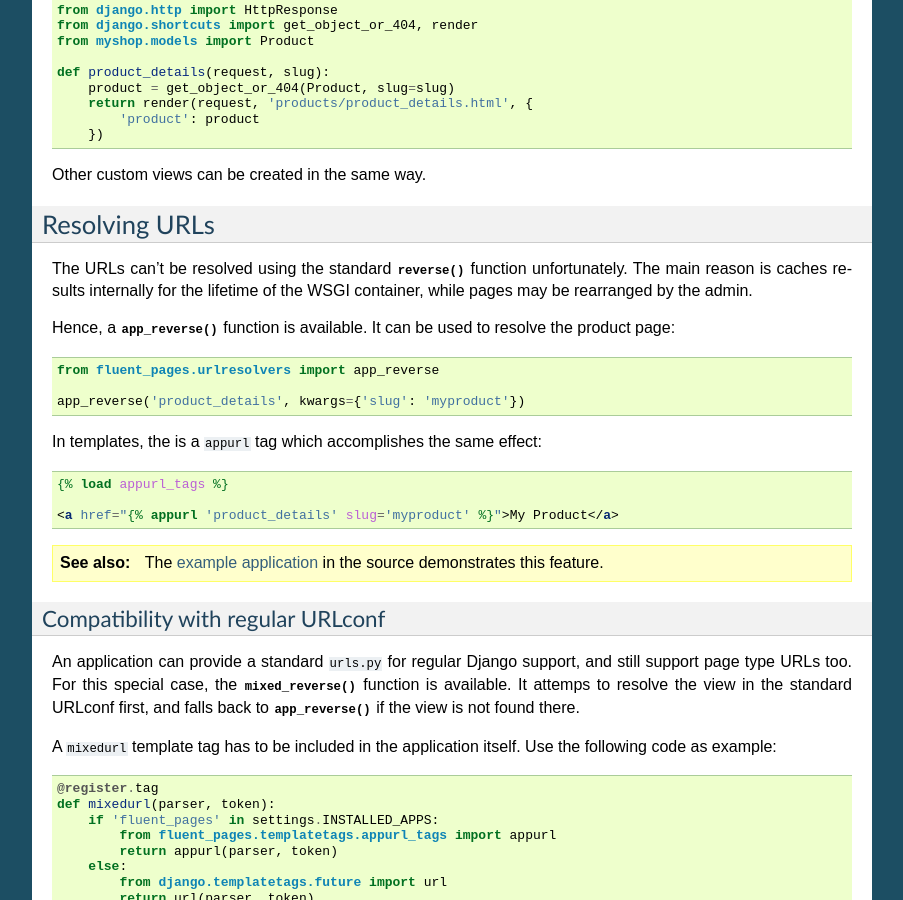
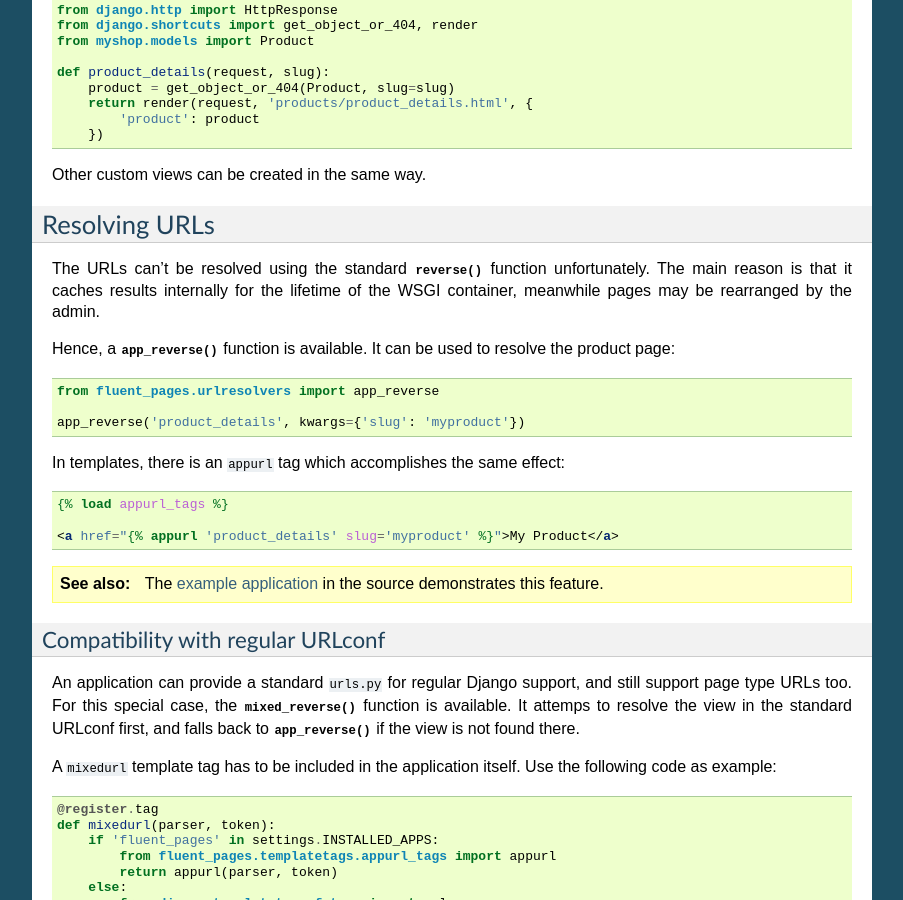
Before and after one commit to django-fluent/django-fluent-pages, a Sphinx documentation site: the page built from docs/newpagetypes/urls.rst, in a window 1280 px wide and 900 px high, scrolled down 556 px. Shown: the whole window, without its empty margins (198-1101 px from the left). Built offline with Sphinx 7.4.7, drawn with Linux system fonts in a browser that asks for light colours.

Commit message:
Minor doc fixes

```diff
--- a/README.rst
+++ b/README.rst
@@ -5,7 +5,7 @@
 django-fluent-pages
 ===================
 
-This is a stand alone module, which provides:
+This is a stand-alone module, which provides:
 
   " A polymorphic page structure to display CMS content in a tree. "
 
@@ -185,7 +185,7 @@ To resolve the URLs, there are 2 functions available:
 * ``fluent_pages.urlresolvers.mixed_reverse()`` - this resolver tries ``app_reverse()`` first, and falls back to the standard ``reverse()``.
 
 The ``mixed_reverse()`` is useful for third party applications which
-can operate either stand alone (mounted in the normal URLconf),
+can operate either stand-alone (mounted in the normal URLconf),
 or operate as page type node in combination with *django-fluent-pages*.
 These features are also used by django-fluent-blogs_ to provide a "Blog" page type
 that can be added to a random point of the tree.
--- a/docs/newpagetypes/models.rst
+++ b/docs/newpagetypes/models.rst
@@ -125,7 +125,7 @@ After adding it, the admin interface will be visible:
   :scale: 95
   :alt: Webshop page type admin interface
 
-The appearance at the website, depends on the sites CSS theme off course.
+The appearance on the website depends on the site's CSS theme, of course.
 
 This example showed how a new plugin can be created within 5-15 minutes!
 To continue, see :doc:`rendering` to implement custom rendering.
--- a/docs/newpagetypes/rendering.rst
+++ b/docs/newpagetypes/rendering.rst
@@ -70,7 +70,7 @@ The standard :func:`~fluent_pages.extensions.PageTypePlugin.get_response` method
         )
 
 * It takes the template from :func:`~fluent_pages.extensions.PageTypePlugin.get_render_template`.
-* It uses the the context provided by :func:`~fluent_pages.extensions.PageTypePlugin.get_context`.
+* It uses the context provided by :func:`~fluent_pages.extensions.PageTypePlugin.get_context`.
 * It uses :func:`~fluent_pages.extensions.PageTypePlugin.response_class` class to output the response.
 
 .. note::
--- a/docs/newpagetypes/urls.rst
+++ b/docs/newpagetypes/urls.rst
@@ -51,8 +51,8 @@ Resolving URLs
 --------------
 
 The URLs can't be resolved using the standard :func:`~django.core.urlresolvers.reverse` function unfortunately.
-The main reason is caches results internally for the lifetime of the WSGI container,
-while pages may be rearranged by the admin.
+The main reason is that it caches results internally for the lifetime of the WSGI container,
+meanwhile pages may be rearranged by the admin.
 
 Hence, a :func:`~fluent_pages.urlresolvers.app_reverse` function is available.
 It can be used to resolve the product page:
@@ -63,7 +63,7 @@ It can be used to resolve the product page:
 
     app_reverse('product_details', kwargs={'slug': 'myproduct'})
 
-In templates, the is a ``appurl`` tag which accomplishes the same effect:
+In templates, there is an ``appurl`` tag which accomplishes the same effect:
 
 .. code-block:: html+django
 
--- a/docs/pagetypes/others.rst
+++ b/docs/pagetypes/others.rst
@@ -20,7 +20,7 @@ To integrate it with this module, configure it using:
 See the documentation of django-fluent-blogs_ for details.
 
 
-Open idea's
+Open ideas
 -----------
 
 Other page types can also be written, for example:
@@ -31,7 +31,7 @@ Other page types can also be written, for example:
 * a "Web shop" page type.
 * a "Subsite section" page type.
 
-See the next chapter, :ref:`newpagetypes` to create such plugin.
+See the next chapter, :ref:`newpagetypes` to create such plugins.
 
 
 .. _django-fluent-blogs: https://github.com/edoburu/django-fluent-blogs
```
Also changed, not shown: other parts of README.rst (+1 -1 lines), other parts of docs/newpagetypes/rendering.rst (+1 -1 lines), 1 other file.
